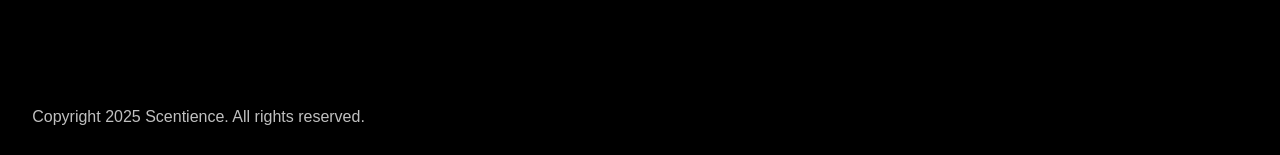
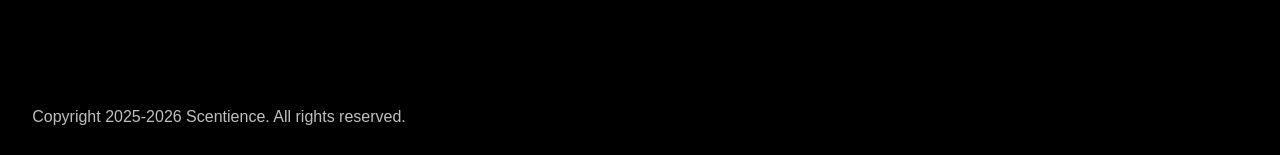
Before and after one commit to Scentience/docs-api, a Jekyll site: the page built from index.md, in a window 1280 px wide. Shown: the part 742-897 px from the top of the page. Built offline with Jekyll 4.4.1, drawn with Linux system fonts in a browser that asks for light colours.

Commit message:
update copyright, make sidebar scrollable

```diff
--- a/_layouts/default.html
+++ b/_layouts/default.html
@@ -5,6 +5,13 @@
     <meta name="viewport" content="width=device-width, initial-scale=1.0">
     <title>{{ page.title }} - {{ site.title }}</title>
     <link rel="stylesheet" href="https://scentience.github.io/docs-api/css/styles.css">
+    <style>
+        /* Let the side menu scroll when its contents exceed the viewport height */
+        #sidebar {
+            max-height: 100vh;
+            overflow-y: auto;
+        }
+    </style>
 </head>
 <body>
     <header>
@@ -48,7 +55,7 @@
         {{ content }}
     </main>
     <footer>
-        <p>&copy; Copyright 2025 Scentience. All rights reserved.</p>
+        <p>&copy; Copyright 2025-2026 Scentience. All rights reserved.</p>
     </footer>
     <script src="https://scentience.github.io/docs-api/js/script.js"></script>
 </body>
```
